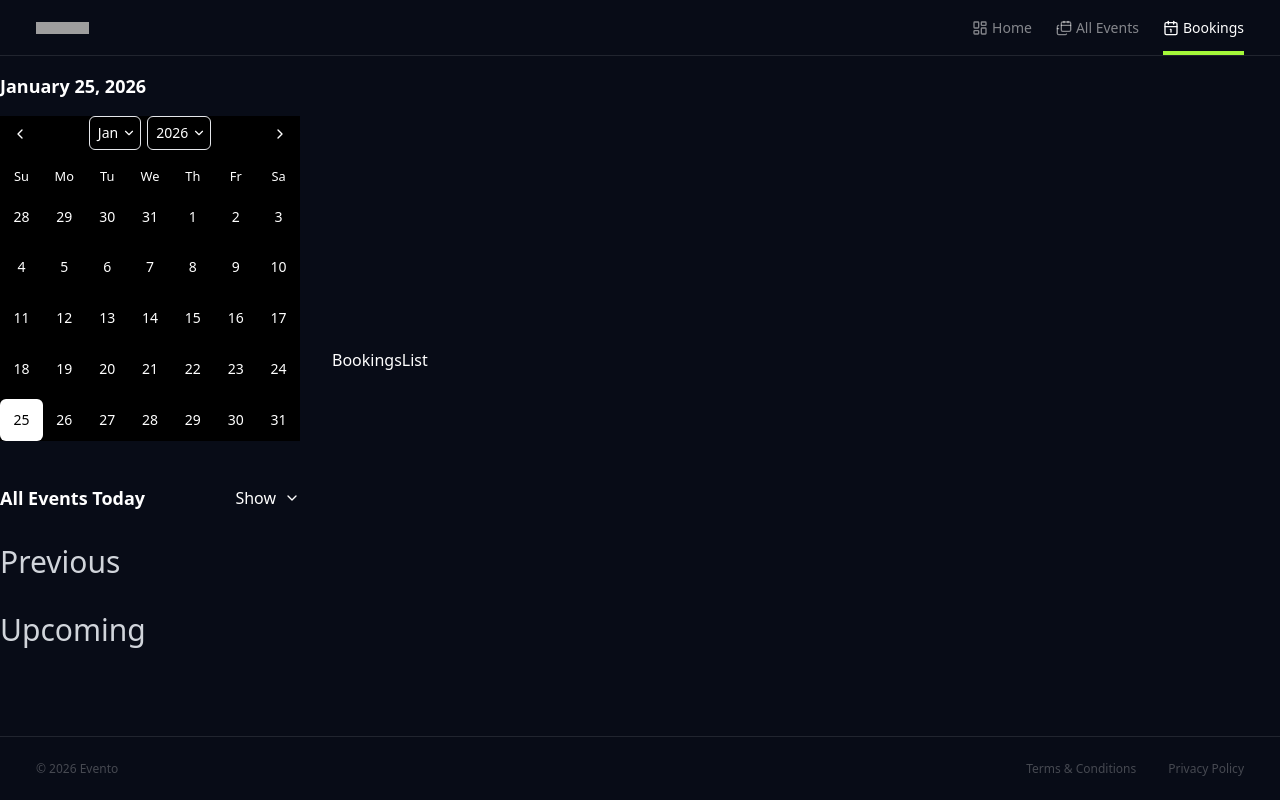
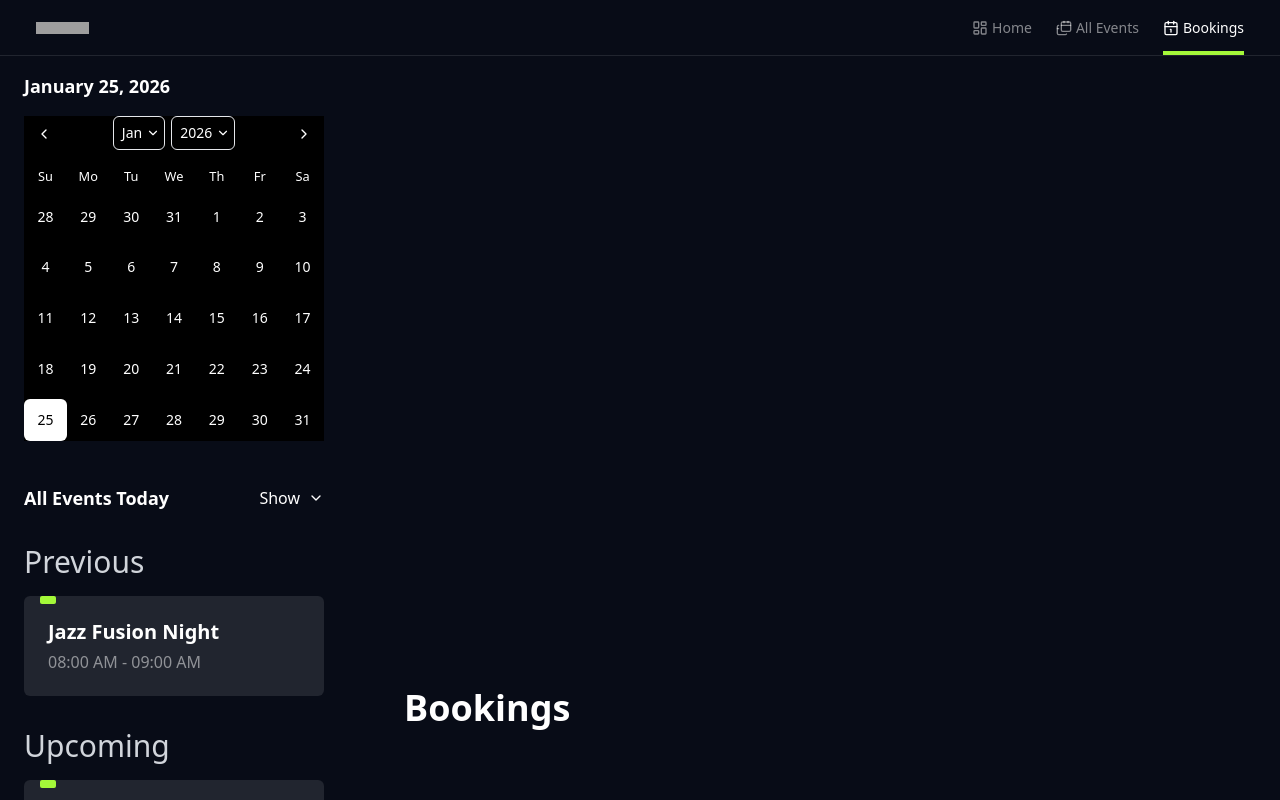
Before and after one commit to anmolshah80/evento, a Next.js app: page /bookings in a window 1280 px wide. Shown: the top 800 px of the page. Built offline with nearby package versions, Linux system fonts and the light colour scheme; grey boxes are pictures that could not be loaded.

Commit message:
[skip ci] features/create-bookings-page - Create event-info-card component to render a preview card for previous and upcoming events

```diff
--- a/package.json
+++ b/package.json
@@ -39,6 +39,7 @@
     "react-dom": "^18.3.1",
     "react-final-form": "^7.0.0",
     "react-hook-form": "^7.60.0",
+    "react-resizable-panels": "^4.5.2",
     "server-only": "^0.0.1",
     "sonner": "^2.0.7",
     "tailwind-merge": "^2.0.0",
--- a/src/app/bookings/bookings-list.tsx
+++ b/src/app/bookings/bookings-list.tsx
@@ -1,5 +1,9 @@
 const BookingsList = () => {
-  return <div>BookingsList</div>;
+  return (
+    <section className="px-4 md:px-6">
+      <p className="text-4xl font-bold">Bookings</p>
+    </section>
+  );
 };
 
 export default BookingsList;
--- a/src/app/bookings/sidebar.tsx
+++ b/src/app/bookings/sidebar.tsx
@@ -4,6 +4,7 @@ import { useState } from 'react';
 import { ChevronDown, ChevronUp } from 'lucide-react';
 
 import { Calendar } from '@/components/ui/calendar';
+import EventInfoCard from '@/components/event-info-card';
 
 const BookingsSidebar = () => {
   const [selectedDate, setSelectedDate] = useState<Date | undefined>(
@@ -14,7 +15,7 @@ const BookingsSidebar = () => {
   // const dateValue = input.value ? parseISO(input.value) : undefined;
 
   return (
-    <section>
+    <section className="px-4 md:px-6">
       <p className="text-lg font-bold mb-4">
         {selectedDate
           ? selectedDate.toLocaleDateString('en-US', {
@@ -54,12 +55,18 @@ const BookingsSidebar = () => {
           </span>
         </p>
 
-        <div>
+        <div className="flex flex-col gap-4">
           <p className="text-3xl text-gray-300">Previous</p>
+
+          <EventInfoCard />
         </div>
 
-        <div>
+        <div className="flex flex-col gap-4">
           <p className="text-3xl text-gray-300">Upcoming</p>
+
+          {[1, 2, 3, 4, 5].map((_, index) => (
+            <EventInfoCard key={index} />
+          ))}
         </div>
       </div>
     </section>
--- /dev/null
+++ b/src/components/event-info-card.tsx
@@ -0,0 +1,11 @@
+const EventInfoCard = () => {
+  return (
+    <div className="w-full h-[100px] bg-white/10 rounded-md flex flex-col justify-center px-6 py-4 relative cursor-pointer">
+      <div className="absolute top-0 left-[1rem] w-4 h-2 bg-accent-green rounded-sm"></div>
+      <p className="text-xl font-bold capitalize">Jazz Fusion Night</p>
+      <p className="text-base text-white/50 mt-1">08:00 AM - 09:00 AM</p>
+    </div>
+  );
+};
+
+export default EventInfoCard;
```
Also changed, not shown: 1 other file (tests, documents, lock files or other folders).
